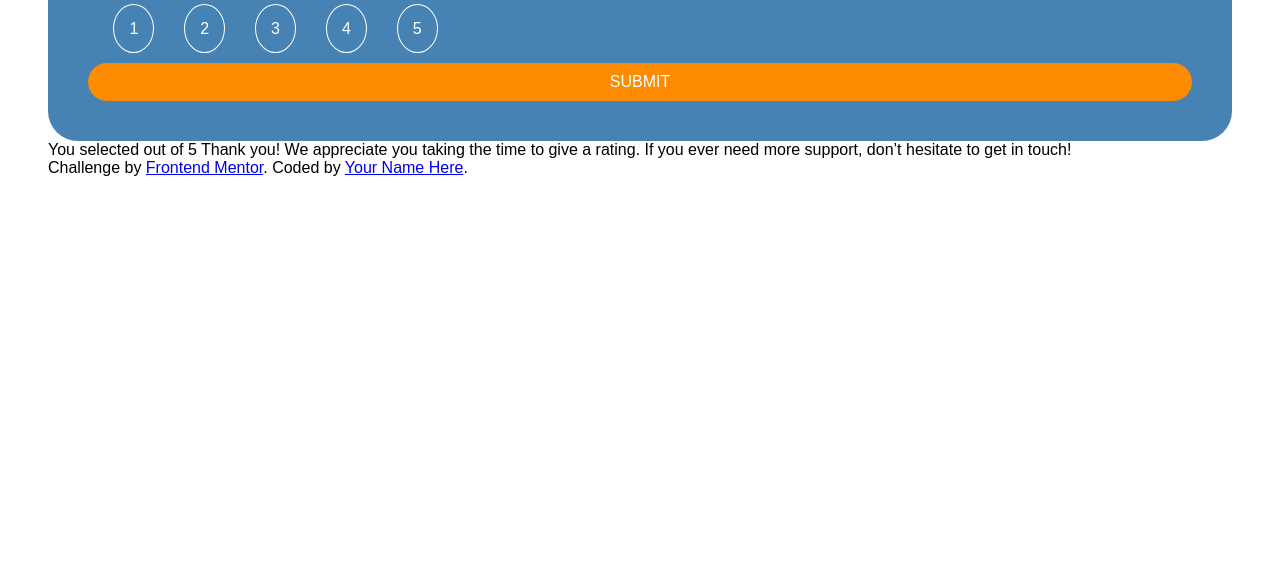
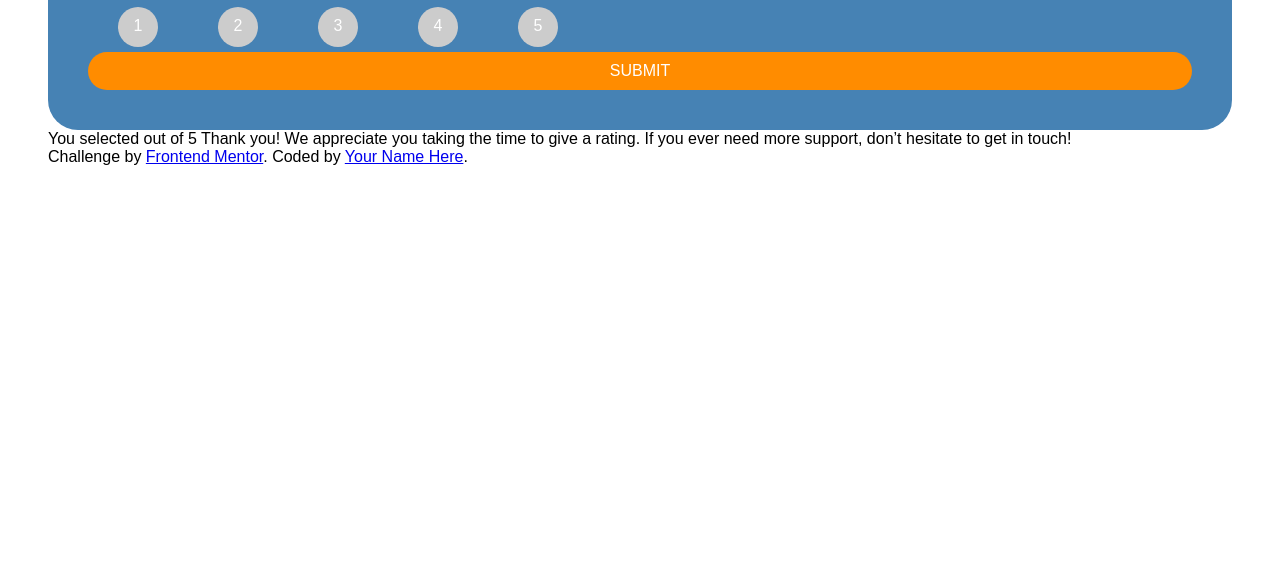
Before and after one commit to JanPhillip20/BasicWebDevelopment, a plain HTML site: page index.html in a window 1280 px wide. Shown: the part 226-800 px from the top of the page. Drawn offline with Linux system fonts and the light colour scheme.

Commit message:
changed radio button style

```diff
--- a/index.html
+++ b/index.html
@@ -31,16 +31,27 @@
 
   <div class="middle2">
     <div class="ratingButtons">
+      <div class="circle">
         <input type="radio" id="1" name="rating" value="1">
         <label for="1">1</label>
+      </div>
+      <div class="circle">
         <input type="radio" id="2" name="rating" value="2">
         <label for="2">2</label>
+      </div>
+      <div class="circle">
         <input type="radio" id="3" name="rating" value="3">
         <label for="3">3</label>
+      </div>
+      <div class="circle">
         <input type="radio" id="4" name="rating" value="4">
         <label for="4">4</label>
+      </div>
+      <div class="circle">
         <input type="radio" id="5" name="rating" value="5">
         <label for="5">5</label>
+      </div>
+
     </div>
   </div>
 
--- a/style.css
+++ b/style.css
@@ -8,11 +8,10 @@ body {
 }
 
 .ratingButtons {
-    width: 100%;
     height: 50px;
     color: white;
-    padding: 5px 0 0 0;
-    display: flow;
+    padding: 10px 0 0 0;
+    display: flex;
 }
 
 .ratingButtons label,
@@ -21,19 +20,31 @@ body {
 
 .ratingButtons input[type="radio"] {
     opacity: 0.01;
-    z-index: 100;
+    width: 0;
+    height: 0;
+    display: none;
 }
 
 .ratingButtons input[type="radio"]:checked+label,
 .Checked+label {
-    border: 4px solid darkgray;
+    color: darkorange;
 }
 
 .ratingButtons label {
-    padding: 15px;
-    border: 1px solid white;
+    padding: 10px;
+    width: 40px;
+    height: 40px;
     cursor: pointer;
+    text-align: center;
+    display: block;
+}
+
+.circle {
+    width: 40px;
+    height: 40px;
+    background-color: #cccccc;
     border-radius: 50%;
+    margin: 5px 30px 5px 30px;
 }
 
 .button {
@@ -61,7 +72,6 @@ body {
     border-radius: 100px;
     background-color: #cccccc;
     padding: 7px;
-    width: 5%;
 }
 
 .header {
@@ -103,7 +113,7 @@ body {
     grid-area: middle2;
     text-align: left;
     background-color: steelblue;
-    padding: 0 40px 0 40px;
+    padding: 0 40px 10px 40px;
     color: white;
 }
 
```
Lines whose indentation alone changed are shown as unchanged.
